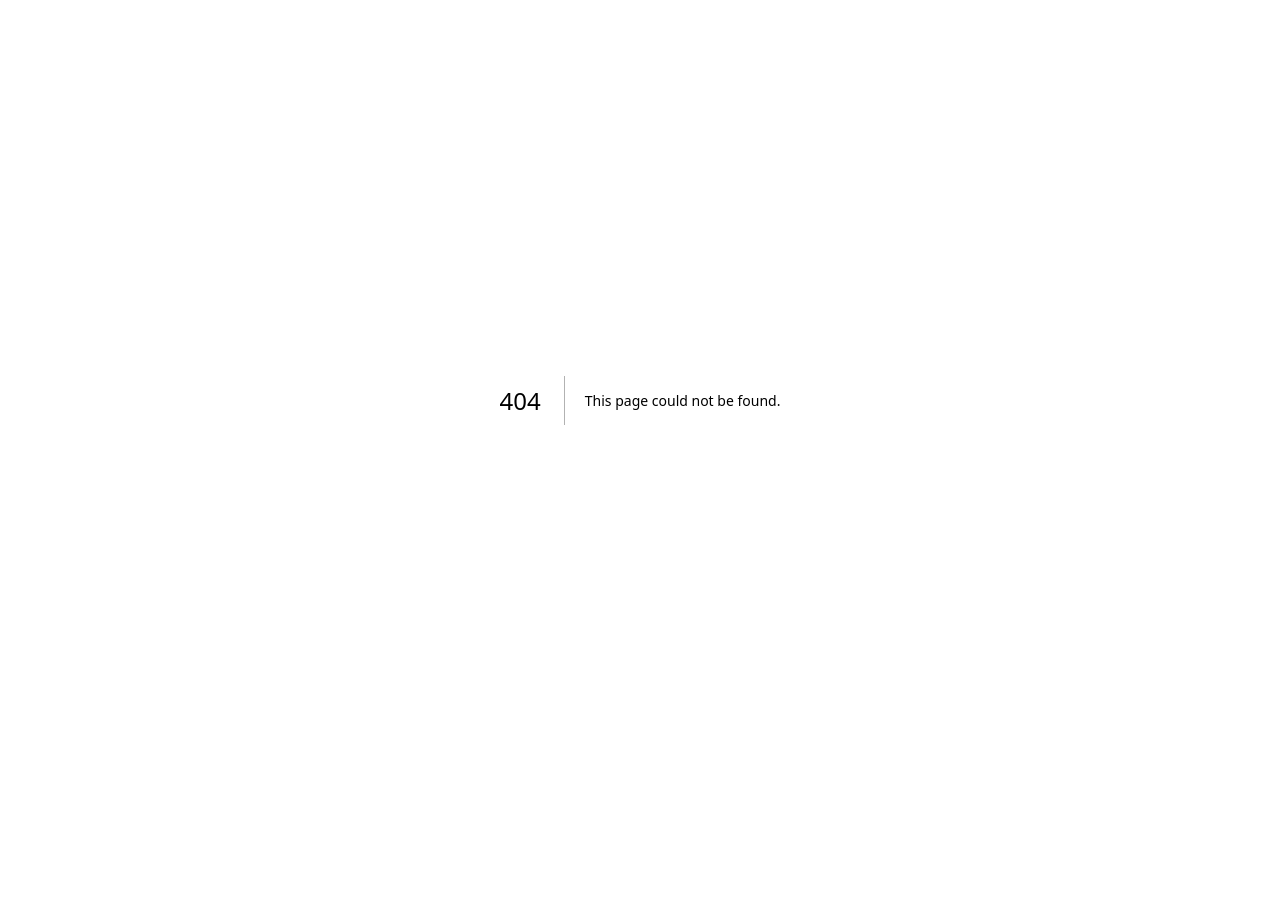
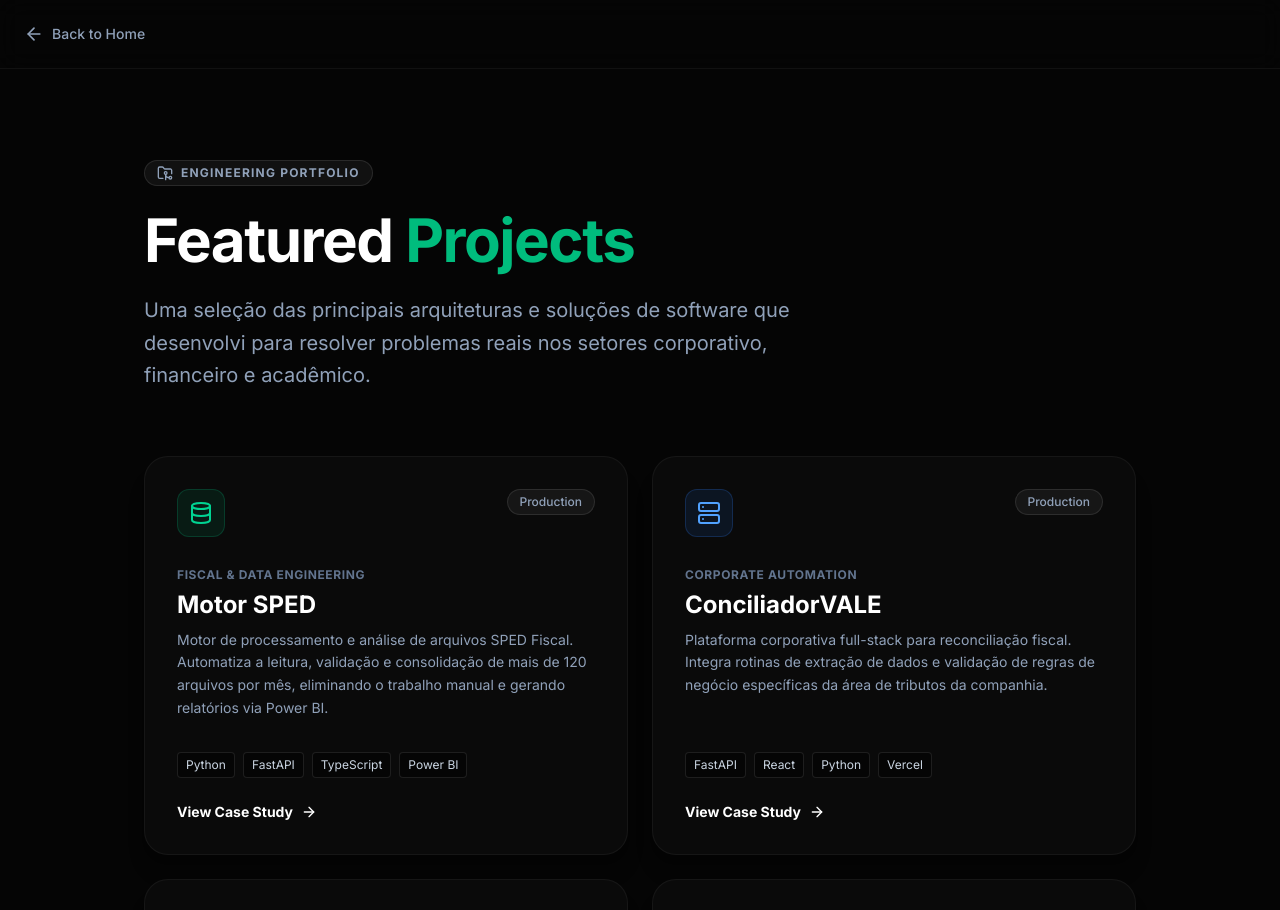
Before and after one commit to Nibson-dev/nibson-portfolio, a Next.js app: page /projects in a window 1280 px wide. Before the commit this address had no page. Shown: the top 910 px of the page. Before the commit the page ends 800 px from the top, so only its background shows below. Built offline with nearby package versions, Linux system fonts and the light colour scheme.

Commit message:
feat: build professional projects showcase page with detailed technical cards

```diff
--- /dev/null
+++ b/app/projects/page.tsx
@@ -0,0 +1,167 @@
+"use client";
+
+import { motion } from "framer-motion";
+import { ArrowLeft, ArrowRight, Database, Server, Cloud, Beaker, Ship, FolderGit2 } from "lucide-react";
+import Link from "next/link";
+
+const PROJECTS = [
+  {
+    id: "sped",
+    title: "Motor SPED",
+    category: "Fiscal & Data Engineering",
+    description: "Motor de processamento e análise de arquivos SPED Fiscal. Automatiza a leitura, validação e consolidação de mais de 120 arquivos por mês, eliminando o trabalho manual e gerando relatórios via Power BI.",
+    techs: ["Python", "FastAPI", "TypeScript", "Power BI"],
+    icon: Database,
+    color: "text-emerald-400",
+    bgColor: "bg-emerald-500/10",
+    borderColor: "border-emerald-500/20",
+    link: "/projects/sped",
+    status: "Production"
+  },
+  {
+    id: "conciliador",
+    title: "ConciliadorVALE",
+    category: "Corporate Automation",
+    description: "Plataforma corporativa full-stack para reconciliação fiscal. Integra rotinas de extração de dados e validação de regras de negócio específicas da área de tributos da companhia.",
+    techs: ["FastAPI", "React", "Python", "Vercel"],
+    icon: Server,
+    color: "text-blue-400",
+    bgColor: "bg-blue-500/10",
+    borderColor: "border-blue-500/20",
+    link: "/projects/conciliador",
+    status: "Production"
+  },
+  {
+    id: "nexus",
+    title: "Project Nexus",
+    category: "Financial Ecosystem",
+    description: "Aplicativo multiplataforma para controle financeiro e conciliação de extratos bancários. Desenvolvido com arquitetura orientada a eventos para garantir a consistência dos dados de fluxo de caixa.",
+    techs: ["Flutter", "Dart", "Event-Driven", "Mobile"],
+    icon: Cloud,
+    color: "text-violet-400",
+    bgColor: "bg-violet-500/10",
+    borderColor: "border-violet-500/20",
+    link: "/projects/nexus",
+    status: "Production"
+  },
+  {
+    id: "explainlab",
+    title: "ExplainLab",
+    category: "Scientific Computing",
+    description: "Simuladores interativos 3D para o ensino de física (termodinâmica, cinemática e planos inclinados). Transforma equações complexas em visualizações web interativas renderizadas no navegador.",
+    techs: ["React", "Three.js", "JavaScript", "Física Aplicada"],
+    icon: Beaker,
+    color: "text-amber-400",
+    bgColor: "bg-amber-500/10",
+    borderColor: "border-amber-500/20",
+    link: "#", // Se tivermos a página depois, trocamos o link
+    status: "Live"
+  },
+  {
+    id: "navegario",
+    title: "NavegaRio",
+    category: "Logistics & Mobility",
+    description: "Projeto em fase de estruturação para o mapeamento e otimização de rotas fluviais. Foco no desenvolvimento da arquitetura de dados e regras de negócio de mobilidade na região amazônica.",
+    techs: ["Architecture", "Data Modeling", "GIS"],
+    icon: Ship,
+    color: "text-teal-400",
+    bgColor: "bg-teal-500/10",
+    borderColor: "border-teal-500/20",
+    link: "#",
+    status: "In Development"
+  }
+];
+
+export default function ProjectsPage() {
+  return (
+    <main className="min-h-screen bg-[#050505] text-slate-300 font-sans selection:bg-emerald-500/30 pb-20">
+
+      {/* NAV */}
+      <nav className="fixed top-0 left-0 w-full z-50 px-6 py-6 flex justify-between items-center bg-[#050505]/80 backdrop-blur-md border-b border-white/5">
+        <Link href="/" className="group flex items-center gap-2 text-slate-400 hover:text-white transition-colors">
+          <ArrowLeft className="w-5 h-5 group-hover:-translate-x-1 transition-transform" />
+          <span className="text-sm font-medium">Back to Home</span>
+        </Link>
+      </nav>
+
+      {/* HEADER */}
+      <section className="pt-40 pb-16 px-4 max-w-5xl mx-auto">
+        <motion.div
+          initial={{ opacity: 0, y: 20 }}
+          animate={{ opacity: 1, y: 0 }}
+          transition={{ duration: 0.6 }}
+        >
+          <div className="inline-flex items-center gap-2 mb-6 px-3 py-1 rounded-full border border-white/10 bg-white/5 text-slate-400 text-xs font-bold tracking-widest uppercase">
+            <FolderGit2 className="w-4 h-4" />
+            Engineering Portfolio
+          </div>
+          <h1 className="text-4xl md:text-6xl font-bold text-white mb-6 tracking-tight">
+            Featured <span className="text-emerald-500">Projects</span>
+          </h1>
+          <p className="text-lg md:text-xl text-slate-400 max-w-2xl leading-relaxed">
+            Uma seleção das principais arquiteturas e soluções de software que desenvolvi para resolver problemas reais nos setores corporativo, financeiro e acadêmico.
+          </p>
+        </motion.div>
+      </section>
+
+      {/* GRID DE PROJETOS */}
+      <section className="px-4 max-w-5xl mx-auto">
+        <div className="grid grid-cols-1 md:grid-cols-2 gap-6">
+
+          {PROJECTS.map((project, index) => (
+            <motion.div
+              key={project.id}
+              initial={{ opacity: 0, y: 20 }}
+              whileInView={{ opacity: 1, y: 0 }}
+              viewport={{ once: true }}
+              transition={{ delay: index * 0.1 }}
+            >
+              <Link
+                href={project.link}
+                className={`group block p-8 rounded-3xl bg-[#0a0a0a] border border-white/5 hover:border-white/20 transition-all h-full flex flex-col justify-between shadow-xl ${project.link === '#' ? 'cursor-default' : 'cursor-pointer'}`}
+              >
+                <div>
+                  <div className="flex justify-between items-start mb-6">
+                    <div className={`w-12 h-12 rounded-xl ${project.bgColor} flex items-center justify-center border ${project.borderColor}`}>
+                      <project.icon className={`w-6 h-6 ${project.color}`} />
+                    </div>
+                    <div className="px-3 py-1 bg-white/5 border border-white/10 rounded-full text-xs font-medium text-slate-400">
+                      {project.status}
+                    </div>
+                  </div>
+
+                  <div className="mb-2">
+                    <span className="text-xs font-bold uppercase tracking-wider text-slate-500">{project.category}</span>
+                    <h3 className="text-2xl font-bold text-white mt-1 group-hover:text-emerald-400 transition-colors">{project.title}</h3>
+                  </div>
+
+                  <p className="text-slate-400 text-sm leading-relaxed mb-8">
+                    {project.description}
+                  </p>
+                </div>
+
+                <div>
+                  <div className="flex flex-wrap gap-2 mb-6">
+                    {project.techs.map((tech, i) => (
+                      <span key={i} className="px-2 py-1 bg-[#050505] border border-white/10 rounded text-xs text-slate-300">
+                        {tech}
+                      </span>
+                    ))}
+                  </div>
+
+                  {project.link !== '#' && (
+                    <div className="flex items-center gap-2 text-sm font-bold text-white group-hover:text-emerald-400 transition-colors">
+                      View Case Study <ArrowRight className="w-4 h-4 group-hover:translate-x-1 transition-transform" />
+                    </div>
+                  )}
+                </div>
+              </Link>
+            </motion.div>
+          ))}
+
+        </div>
+      </section>
+
+    </main>
+  );
+}
```
